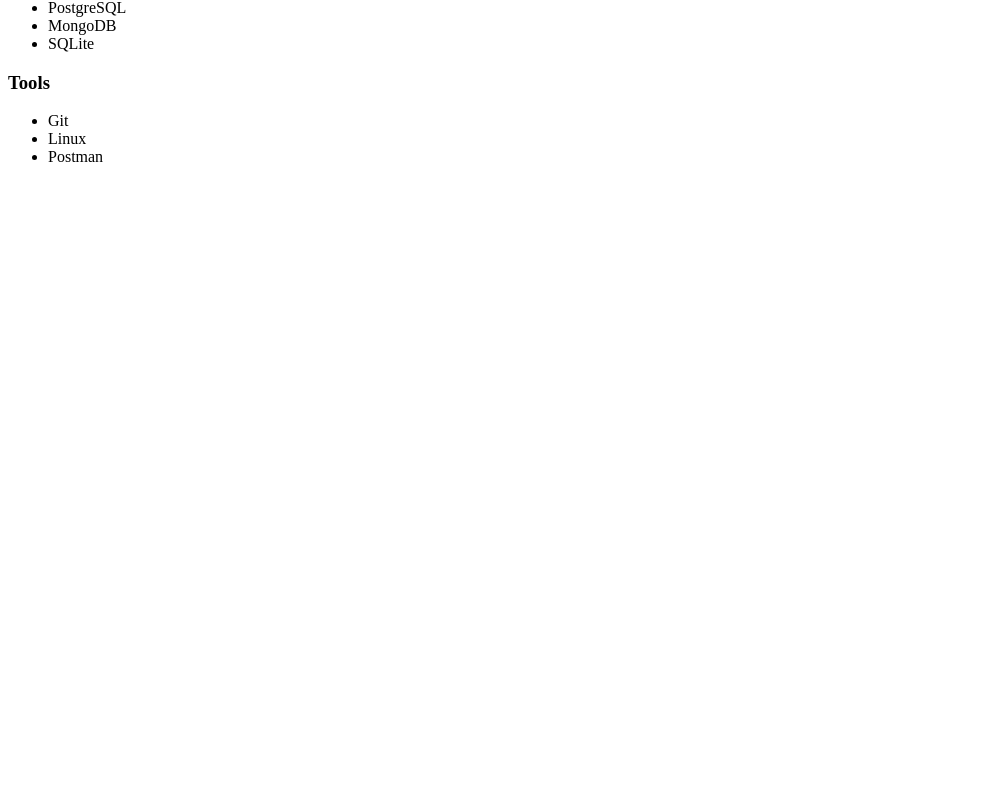
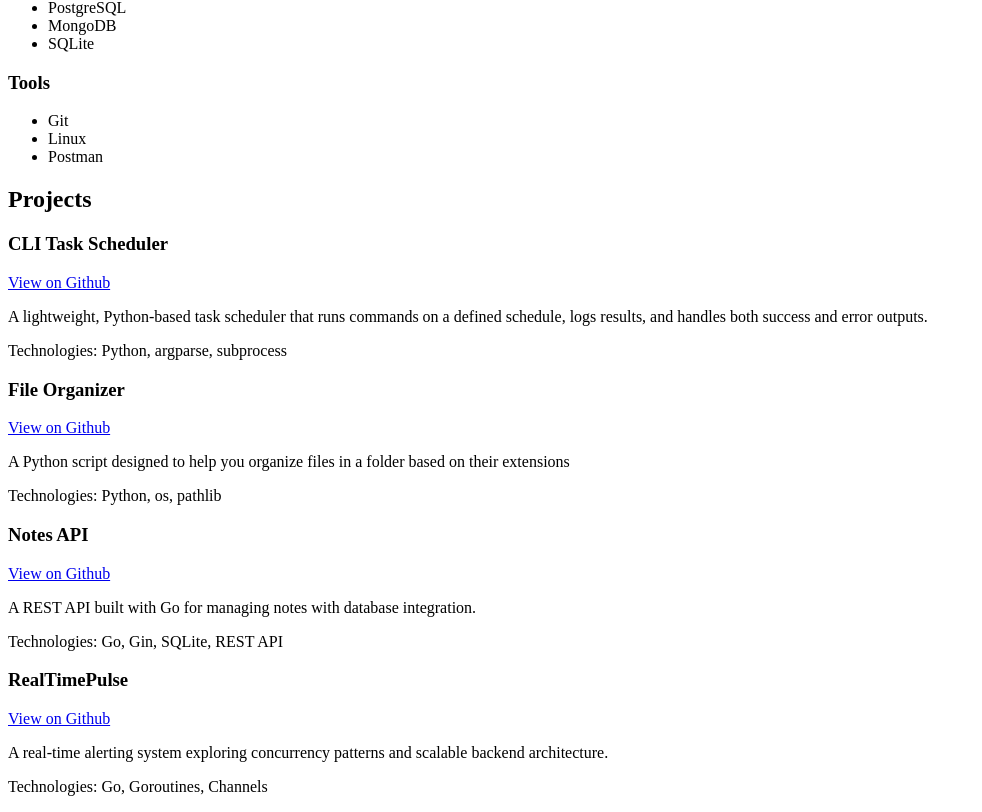
Before and after one commit to dnafolayan/portfolio, a React app: page / in a window 1280 px wide. Shown: the part 833-1645 px from the top of the page, without its empty margins (0-982 px from the left). Before the commit the page ends 1015 px from the top, so only its background shows below. Built offline with nearby package versions, Linux system fonts and the light colour scheme; the HTML template or start-up script is replaced by a standard one.

Commit message:
create projects section

```diff
--- a/src/App.tsx
+++ b/src/App.tsx
@@ -1,6 +1,7 @@
 import Navbar from "./components/Navbar";
 import About from "./sections/About";
 import Hero from "./sections/Hero";
+import Projects from "./sections/Projects";
 import Skills from "./sections/Skills";
 
 const App = () => {
@@ -10,6 +11,7 @@
             <Hero />
             <About />
             <Skills />
+            <Projects />
         </main>
     );
 };
--- a/src/sections/Projects.tsx
+++ b/src/sections/Projects.tsx
@@ -0,0 +1,77 @@
+function Projects() {
+    return (
+        <section id="projects">
+            <h2>Projects</h2>
+
+            <div>
+                <h3>CLI Task Scheduler</h3>
+                <a
+                    href="https://github.com/dnafolayan/cli-task-scheduler"
+                    target="_blank"
+                    rel="noopener noreferrer"
+                >
+                    View on Github
+                </a>
+                <p>
+                    A lightweight, Python-based task scheduler that runs
+                    commands on a defined schedule, logs results, and handles
+                    both success and error outputs.
+                </p>
+
+                <p>Technologies: Python, argparse, subprocess</p>
+            </div>
+
+            <div>
+                <h3>File Organizer</h3>
+                <a
+                    href="https://github.com/dnafolayan/file-organizer"
+                    target="_blank"
+                    rel="noopener noreferrer"
+                >
+                    View on Github
+                </a>
+                <p>
+                    A Python script designed to help you organize files in a
+                    folder based on their extensions
+                </p>
+                <p>Technologies: Python, os, pathlib</p>
+            </div>
+
+            <div>
+                <h3>Notes API</h3>
+                <a
+                    href="https://github.com/dnafolayan/notes-api"
+                    target="_blank"
+                    rel="noopener noreferrer"
+                >
+                    View on Github
+                </a>
+                <p>
+                    A REST API built with Go for managing notes with database
+                    integration.
+                </p>
+
+                <p>Technologies: Go, Gin, SQLite, REST API</p>
+            </div>
+
+            <div>
+                <h3>RealTimePulse</h3>
+                <a
+                    href="https://github.com/dnafolayan"
+                    target="_blank"
+                    rel="noopener noreferrer"
+                >
+                    View on Github
+                </a>
+                <p>
+                    A real-time alerting system exploring concurrency patterns
+                    and scalable backend architecture.
+                </p>
+
+                <p>Technologies: Go, Goroutines, Channels</p>
+            </div>
+        </section>
+    );
+}
+
+export default Projects;
```
